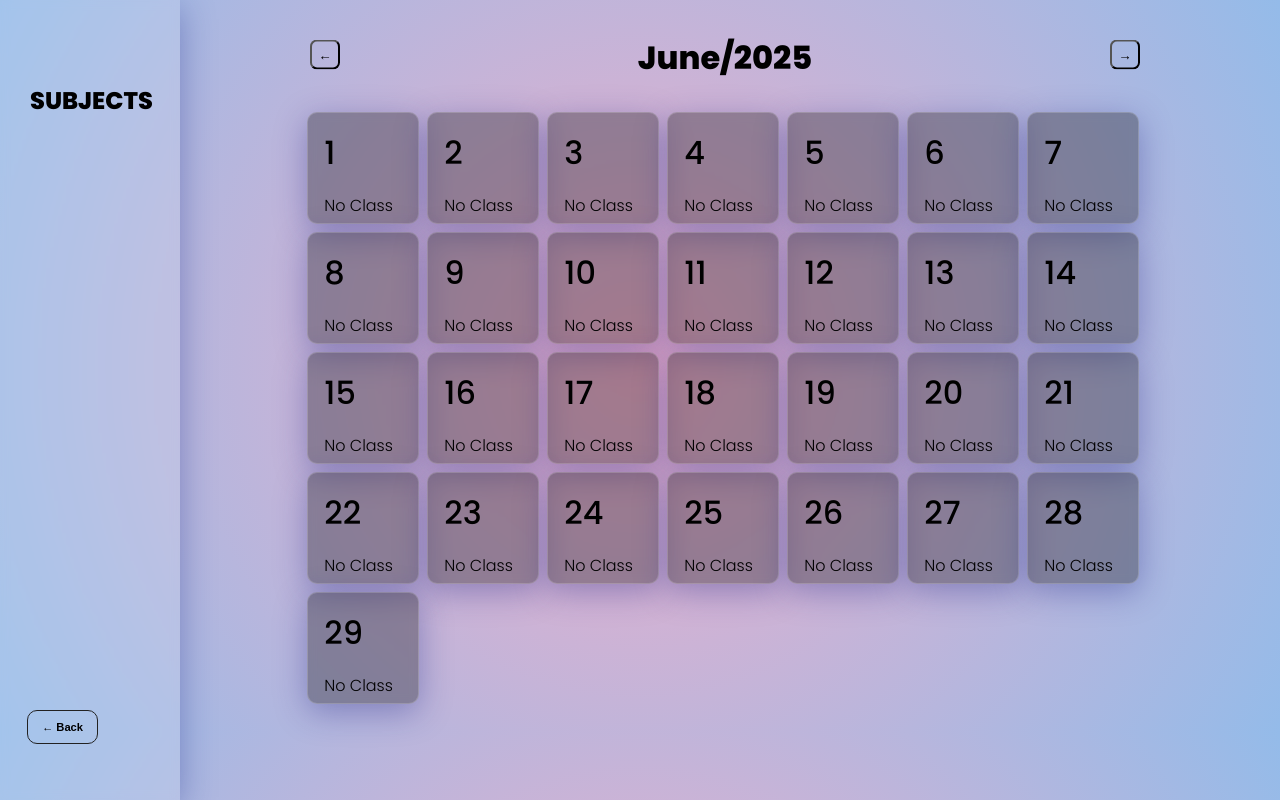
After one commit to Anshul-Bhau/Schedulair, a Django app: page /subject_calender/1 in a window 1280 px wide. The commit adds this page. Run offline with Django 5.2, Linux system fonts and the light colour scheme; data that the repository does not hold is empty; parts of the project's set-up code (start-up, migrations or seed data) failed here and were passed over.

Commit message:
Added the subject wise attendance calender with the curret month

```diff
--- /dev/null
+++ b/Schedulair_app/templates/subject_cal.html
@@ -0,0 +1,61 @@
+{% load static %}
+<!DOCTYPE html>
+<html lang="en">
+
+<head>
+    <meta charset="UTF-8">
+    <meta name="viewport" content="width=device-width, initial-scale=1.0">
+    <link rel="stylesheet" href="{% static '/css/calender.css' %}">
+    <title>Calender</title>
+</head>
+
+<body>
+    <div class="header">
+        <button id="prev">&larr;</button>
+        <h1>{{ month_name }}/{{ year }}</h1>
+        <button id="next">&rarr;</button>
+    </div>
+    <aside>
+        <div class="side-panel">
+            <div class="title">
+                <h2>Subjects</h2>
+            </div>
+
+            <div class="subj-list-cont">
+                <ul class="side-list">
+                    {% for sub in subjects %}
+                    <li data-title="{{ sub }}" class="{% if sub == subject %}active-subject{% endif %}">
+                        <a href="{% url 'subject_calender' sub %}">{{ sub }}</a>
+                    </li>
+                    {% endfor %}
+                </ul>
+            </div>
+
+            <div class="back">
+                <button onclick=back_func()>&larr;&nbsp;Back</button>
+            </div>
+        </div>
+    </aside>
+
+    <div class="calender">
+        <ul class="calender-list">
+            {% for day, status in days %}
+            {% if status == "No Class" %}
+            <li style="background-color: rgb(0, 0, 0, 0.3);"><time>{{ day }}</time>{{ status }}</li>
+            {% elif status == "Attended" %}
+            <li style="background-color: rgba(0, 255, 35, 0.25);"><time>{{ day }}</time>{{ status }}</li>
+            {% elif status == "Missed" %}
+            <li style="background-color: rgba(255, 0, 0, 0.25);"><time>{{ day }}</time>{{ status }}</li>
+            {% endif %}
+            {% endfor %}
+        </ul>
+    </div>
+
+</body>
+<script>
+    function back_func() {
+        window.location.href = "/dashboard"
+    }
+</script>
+
+</html>
--- a/Schedulair_app/urls.py
+++ b/Schedulair_app/urls.py
@@ -7,6 +7,7 @@ urlpatterns = [
     path("login/", loginpage, name="login_page"),
     path('user_login/', user_login, name='user_login'),
     path('signup/', user_signup, name='user_signup'),
+    path('subject_calender/<str:subject>', subject_calender, name='subject_calender')
 ]
 
 if settings.DEBUG:
--- a/Schedulair_app/views.py
+++ b/Schedulair_app/views.py
@@ -152,3 +152,38 @@ def user_signup(request):
         return redirect('dashboard')
 
     return render(request, 'login.html')
+
+def subject_calender(request, subject):
+    current_date = datetime.date.today()
+    month, year = current_date.month, current_date.year
+    month_name = current_date.strftime("%B")
+    month_start_date = current_date.replace(day=1)
+
+    subjects = list(Time_table.objects.values_list('class_name', flat=True).distinct())
+
+    if current_date.month == 12:
+        month_end_date = current_date.replace(year=current_date.year + 1, month=1, day=1) - datetime.timedelta(days=1)
+    else:
+        month_end_date = current_date.replace(month=current_date.month + 1, day=1) - datetime.timedelta(days=1)
+    attendances = Attendance.objects.filter(date__range=(month_start_date, month_end_date), time_table_entry__class_name =subject)
+
+    days = {day : "No Class" for day in range(month_start_date.day, month_end_date.day)}
+    for attendance in attendances:
+        if attendance.present:
+            days[attendance.date.day] = "Attended"
+        else:
+            days[attendance.date.day] = "Missed"
+
+    print(attendances)
+    print(days)
+
+    context = {
+        'subject' : subject,
+        'subjects' : subjects,
+        'days' : days.items(),
+        'month' : month,
+        'month_name' : month_name,
+        'year' : year,
+    }
+
+    return render(request, "subject_cal.html", context)
--- /dev/null
+++ b/static/css/calender.css
@@ -0,0 +1,177 @@
+@import url("https://fonts.googleapis.com/css2?family=Poppins:wght@100;300;400;500;800&display=swap");
+
+body::-webkit-scrollbar {
+    display: none;
+}
+
+body {
+    display: flex;
+    flex-flow: column;
+    align-items: center;
+    font-family: "Poppins", serif;
+    background: rgb(238, 174, 202);
+    background: radial-gradient(circle,
+            rgba(238, 174, 202, 1) 0%,
+            rgba(148, 187, 233, 1) 100%);
+}
+
+h1 {
+    position: relative;
+    font-weight: 800;
+    margin: 1rem 0 0;
+}
+
+.header {
+    position: relative;
+    display: flex;
+    align-items: center;
+    justify-content: space-between;
+    padding: 10px 20px;
+    width: 830px;
+    left: 85px;
+}
+
+#prev,
+#next {
+    transform: translateY(15%);
+    width: 30px;
+    height: 30px;
+    border-radius: 7px;
+    background-color: transparent;
+    z-index: 15;
+    cursor: none;
+}
+
+#prev {
+    left: 3.5%;
+}
+
+#next {
+    right: 3.5%;
+}
+
+#prev:hover,
+#next:hover {
+    background-color: #eee5;
+}
+
+.title h2 {
+    position: relative;
+    font-weight: 800;
+    top: 50%;
+    left: 30px;
+    text-transform: uppercase;
+    margin-top: 1rem;
+    padding: 1rem 0;
+}
+
+.side-panel {
+    position: fixed;
+    top: 0px;
+    left: 0px;
+    width: 180px;
+    height: 100%;
+    box-shadow: 4px 8px 10px 0px rgba(0, 0, 0, 0.1);
+    display: flex;
+    justify-content: space-between;
+    flex-direction: column;
+    z-index: 999;
+    transition: left 0.3s ease;
+    background: rgba(255, 255, 255, 0.144);
+    box-shadow: 0 8px 32px 0 rgba(31, 38, 135, 0.37);
+    backdrop-filter: blur(4px);
+}
+
+.side-list {
+    position: relative;
+    display: flex;
+    align-items: flex-start;
+    flex-direction: column;
+    justify-content: flex-start;
+    gap: 1rem;
+    list-style: none;
+}
+
+.side-list li a {
+    text-decoration: none;
+    color: #000;
+    font-weight: bold;
+    font-size: 1.3rem;
+}
+
+.side-list li.active-subject a {
+    color: rgb(127, 163, 255);
+    font-weight: bold;
+    border-left: 4px solid rgb(127, 163, 255);
+    padding-left: 0.5rem;
+    transition: all .2s;
+}
+
+.side-list li a:hover {
+    font-size: 1.4rem;
+    color: rgba(127, 163, 255, 0.644);
+}
+
+.back{
+    padding: 1rem 0;
+    margin-bottom: 1rem;
+    position: relative;
+    display: flex;
+    left: 15%;
+    bottom: 3%;
+}
+
+.back button {
+    background: transparent;
+    color: black;
+    border-radius: 10px;
+    padding: 10px 14px;
+    font-size: 0.7rem;
+    font-weight: bold;
+    font-style: normal;
+    border: 1.4px solid #222;
+    cursor:pointer;
+}
+
+.back button:hover {
+    background: #222;
+    color: aliceblue;
+    border-radius: 16px;
+}
+
+.calender {
+    position: relative;
+    left: 5%;
+}
+
+.calender-list {
+    display: grid;
+    grid-template-columns: repeat(7, 1fr);
+    flex-wrap: wrap;
+    list-style: none;
+
+    li {
+        display: flex;
+        width: 7rem;
+        height: 7rem;
+        margin: 0.25rem;
+        flex-flow: column;
+        border-radius: 0.2rem;
+        padding: 1rem;
+        font-weight: 300;
+        font-size: 1rem;
+        box-sizing: border-box;
+        background: rgba(255, 255, 255, 0.25);
+        box-shadow: 0 8px 32px 0 rgba(31, 38, 135, 0.37);
+        backdrop-filter: blur(4px);
+        -webkit-backdrop-filter: blur(4px);
+        border-radius: 10px;
+        border: 1px solid rgba(255, 255, 255, 0.18);
+
+        time {
+            font-size: 2rem;
+            margin: 0 0 1rem 0;
+            font-weight: 500;
+        }
+    }
+}
```
Also changed, not shown: Schedulair_app/templates/dashboard.html (+6 -4 lines), context.txt (+1 -1 lines), static/css/dashboard.css (+74 -21 lines), static/images/bg2.png (added), static/js/sub_cal.js (added), 1 other file.
